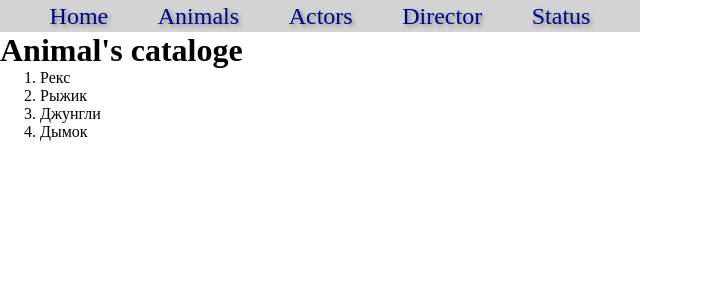
After one commit to AntiViruS90/SearchOnLine, a Django app: page /animal/ in a window 1280 px wide. The commit adds this page. Shown: the top 300 px of the page, without its empty margins (0-703 px from the left). Run offline with Django 4.2, Linux system fonts and the light colour scheme; data comes from the database, SQL or seed files in the repository; both versions use the stored data as it was after the commit.

Commit message:
new files in urls, views, index and new HTML patient_list

```diff
--- a/SearchOnLine/urls.py
+++ b/SearchOnLine/urls.py
@@ -20,5 +20,6 @@
 
 urlpatterns = [
     path('admin/', admin.site.urls),
-    path('', views.index, name='home')
+    path('', views.index, name='home'),
+    path('animal/', views.AnimalList.as_view(), name='allanimals')
 ]
--- a/VetClinic/static/css/style.css
+++ b/VetClinic/static/css/style.css
@@ -0,0 +1,35 @@
+* {
+    margin: 0;
+}
+.menu {
+    display: flex;
+    flex-direction: row;
+    justify-content: space-evenly;
+    background-color: lightgray;
+    line-height: 2rem;
+    width: 50%;
+    box-sizing: border-box;
+}
+a {
+    text-decoration: none;
+    color: darkblue;
+    text-shadow: 2px 2px 4px grey;
+    font-size: 150%;
+    box-sizing: content-box;
+}
+.menu a:hover {
+    background-color: darkgray;
+}
+h3 {
+    margin: 10px 0;
+}
+.list {
+    border: 1px solid #000;
+    width: 40%;
+    background-color: bisque;
+    margin: 10px 15px;
+    padding: 10px 15px;
+    font-family: "Arial", serif;
+    font-size: 1em;
+    font-style: italic;
+}
--- a/VetClinic/views.py
+++ b/VetClinic/views.py
@@ -1,5 +1,14 @@
 from django.shortcuts import render
+from .models import *
+from  django.views import generic
 
 
 def index(request):
-    return render(request, 'index.html')
+    animal = VetClinic.objects.all().count()
+    doctor = Doctor.objects.all().count()
+    context = {'animal': animal, 'doctor': doctor}
+    return render(request, 'index.html', context)
+
+
+class AnimalList(generic.ListView):
+    model = Patient
--- /dev/null
+++ b/templates/VetClinic/patient_list.html
@@ -0,0 +1,11 @@
+{% extends 'index.html' %}
+
+{% block content %}
+    <h1>Animal's cataloge</h1>
+    <div>
+        <ol>{% for animal in patient_list %}
+            <li>{{ animal.name }}</li>
+        {% endfor %}
+        </ol>
+    </div>
+{% endblock content %}
--- a/templates/index.html
+++ b/templates/index.html
@@ -4,7 +4,7 @@
 <head>
     <meta charset="UTF-8">
     {% block head %}
-    <title>Каталог фильмов</title>
+    <title>Список животных</title>
         <link rel="stylesheet" href="{% static 'css/style.css' %}">
 
     {% endblock head %}
@@ -14,7 +14,7 @@
         {% block menu %}
             <div class="menu">
                 <a href="{% url 'home' %}">Home</a>
-                <a href="{% url 'allfilms' %}">Films</a>
+                <a href="{% url 'allanimals' %}">Animals</a>
                 <a href="">Actors</a>
                 <a href="">Director</a>
                 <a href="">Status</a>
@@ -23,9 +23,8 @@
 {#        ================================#}
         {% block content %}
             <h1>Каталог фильмов</h1>
-            <h3>We have movies on our site: <i>[{{ film }}]</i></h3>
-            <h3>We have actors on our site: <i>[{{ actor }}]</i></h3>
-            <h3>We have films free to watch: <i>[{{ status }}]</i></h3>
+            <h3>There are <i>[{{ animal }}]</i> pets in the clinic </h3>
+            <h3>We have <i>[{{ doctor }}]</i> physicians who work for you </h3>
 
         {% endblock content %}
 {#        ================================#}
```
Also changed, not shown: db.sqlite3.
